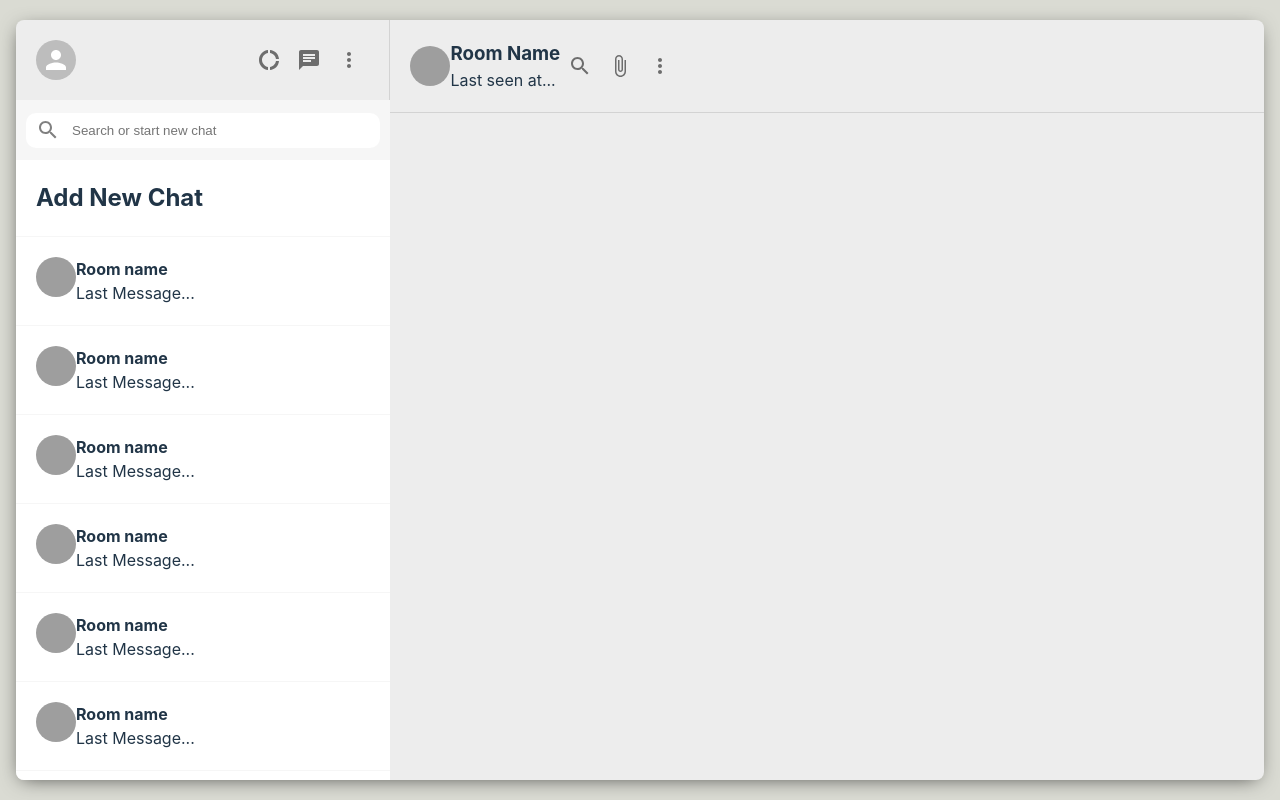
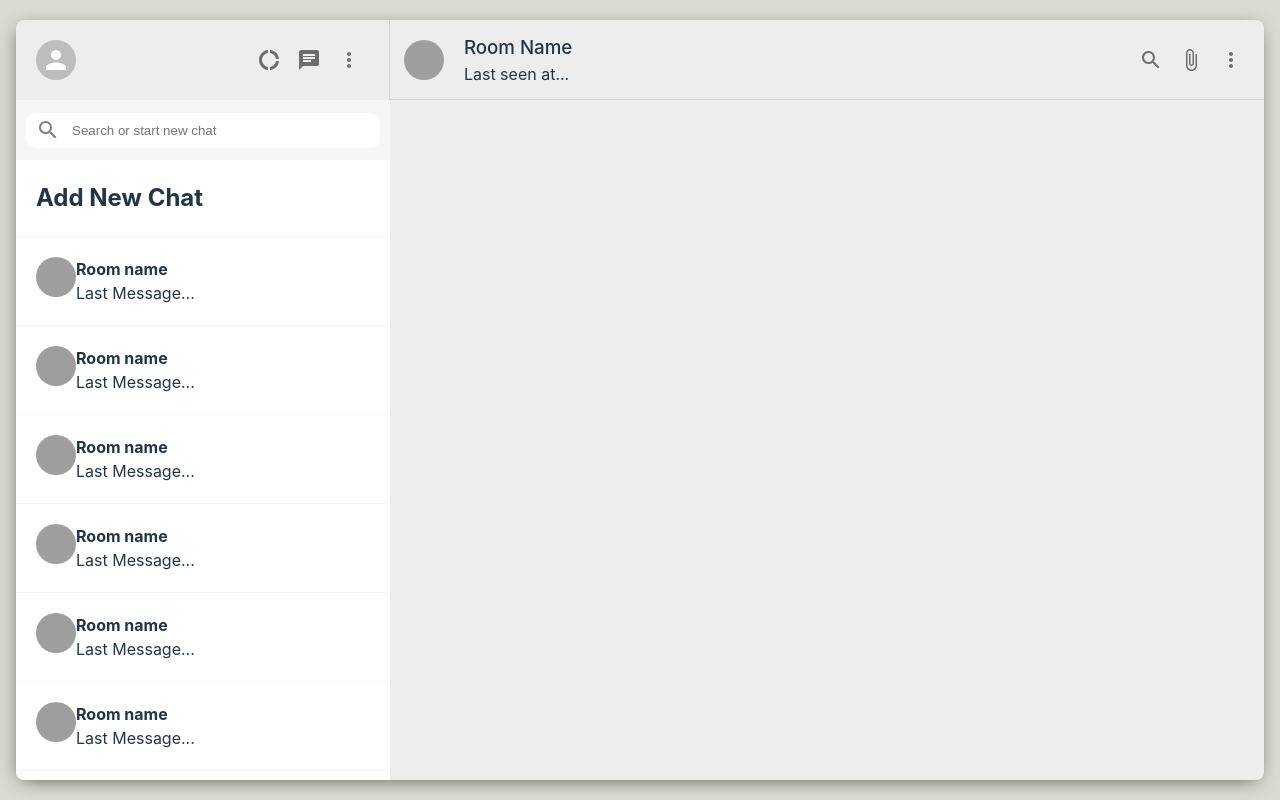
Before and after one commit to salus7r/WhatsApp-Clone---Firebase, a React (Vite) app: page / in a window 1280 px wide. Built offline with nearby package versions, Linux system fonts and the light colour scheme; grey boxes are pictures that could not be loaded.

Commit message:
minor header ui fixes

```diff
--- a/src/components/Chat/chat.css
+++ b/src/components/Chat/chat.css
@@ -3,8 +3,17 @@
 }
 
 .chat__header {
-	padding: 20px;
+	padding: 13.5px;
 	display: flex;
 	align-items: center;
 	border-bottom: 1px solid lightgrey;
 }
+
+.chat__headerInfo {
+	flex: 1;
+	padding-left: 20px;
+}
+
+.chat__headerInfo > h3 {
+	font-weight: 500;
+}
```
